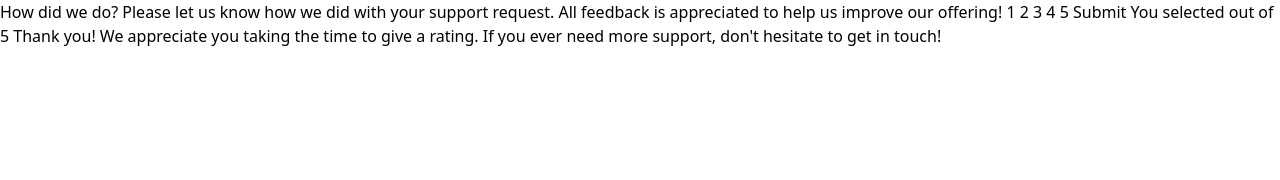
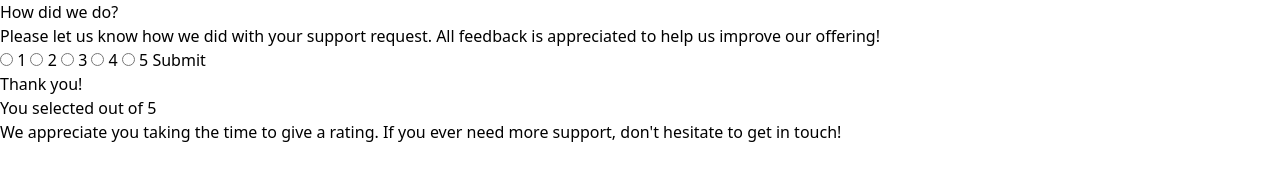
Before and after one commit to lyons-frontend-mentor/interactive-rating-component, a website: page index.html in a window 1280 px wide. Drawn offline with Linux system fonts and the light colour scheme.

Commit message:
Finished HTML

```diff
--- a/index.html
+++ b/index.html
@@ -27,19 +27,49 @@
   </head>
   <body>
     <!-- Rating state start -->
-
-    How did we do? Please let us know how we did with your support request. All
-    feedback is appreciated to help us improve our offering! 1 2 3 4 5 Submit
-
+    <section>
+      <div></div>
+      <h1>How did we do?</h1>
+      <p>
+        Please let us know how we did with your support request. All feedback is
+        appreciated to help us improve our offering!
+      </p>
+      <form action="">
+        <label for="rating1">
+          <input id="rating1" type="radio" name="rating" required />
+          1
+        </label>
+        <label for="rating2">
+          <input id="rating2" type="radio" name="rating" />
+          2
+        </label>
+        <label for="rating3">
+          <input id="rating3" type="radio" name="rating" />
+          3
+        </label>
+        <label for="rating4">
+          <input id="rating4" type="radio" name="rating" />
+          4
+        </label>
+        <label for="rating5">
+          <input id="rating5" type="radio" name="rating" />
+          5
+        </label>
+        <label for="submit">
+          <input id="submit" type="submit" />
+        </label>
+      </form>
+    </section>
     <!-- Rating state end -->
-
     <!-- Thank you state start -->
-
-    You selected
-    <!-- Add rating here -->
-    out of 5 Thank you! We appreciate you taking the time to give a rating. If
-    you ever need more support, don't hesitate to get in touch!
-
+    <section>
+      <h1>Thank you!</h1>
+      <p>You selected <span> </span> out of 5</p>
+      <p>
+        We appreciate you taking the time to give a rating. If you ever need
+        more support, don't hesitate to get in touch!
+      </p>
+    </section>
     <!-- Thank you state end -->
   </body>
 </html>
```
